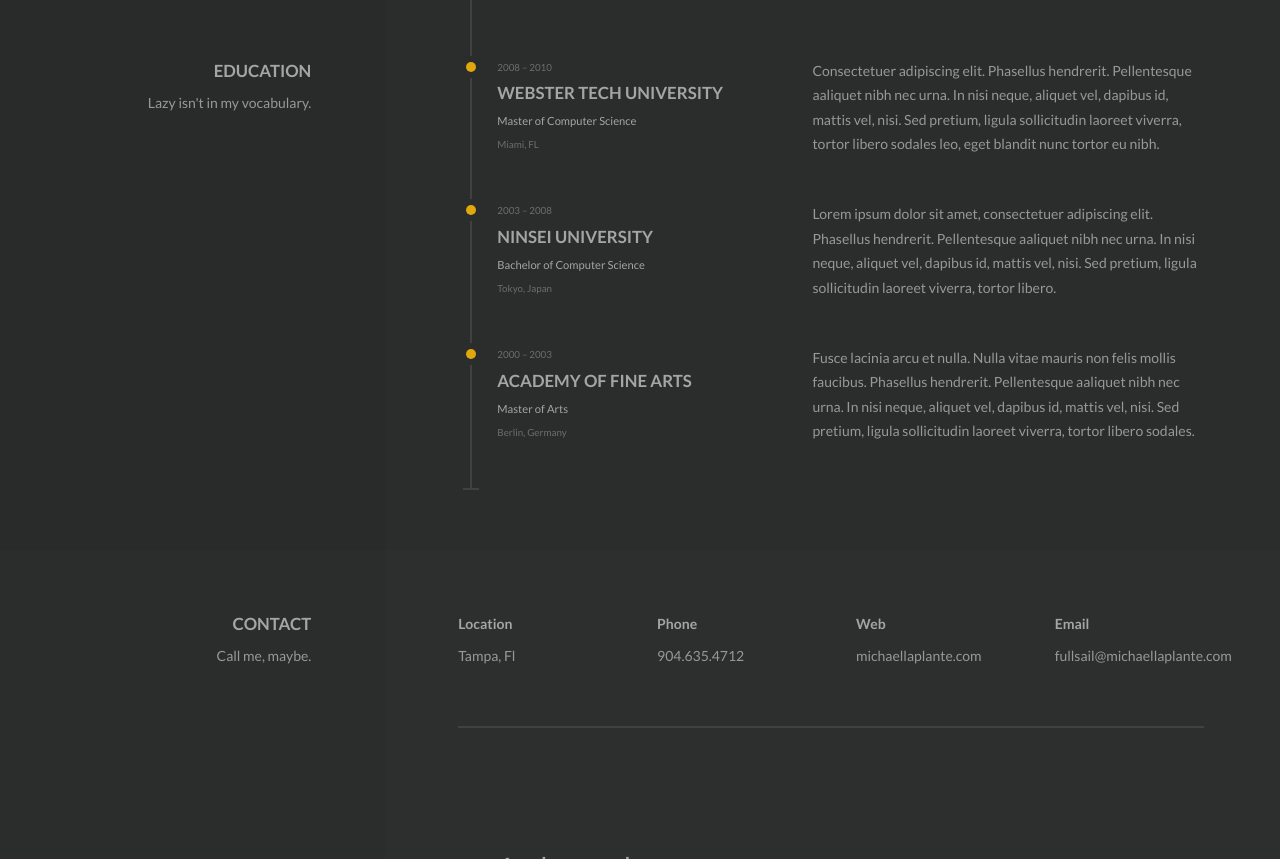
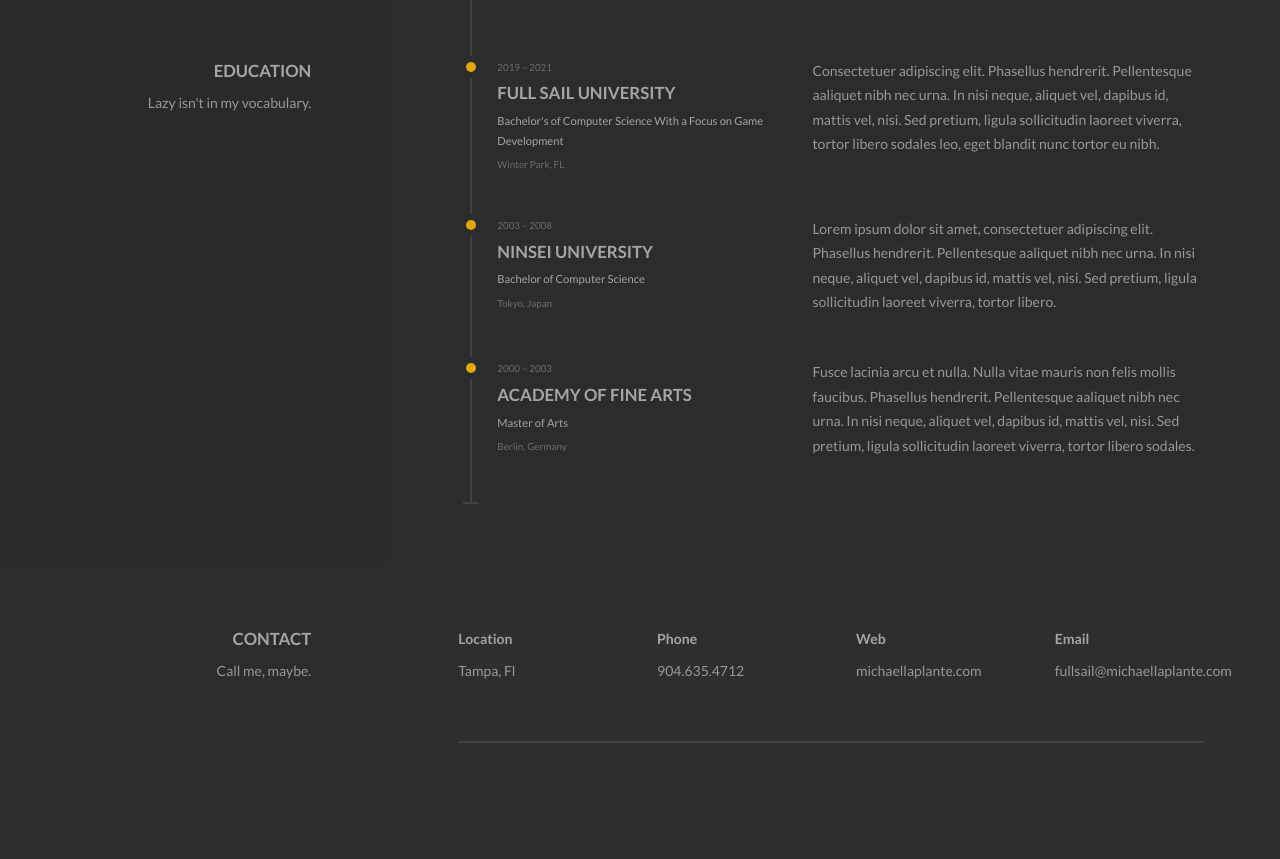
Before and after one commit to RTorres99/HOFResumeWebsite, a plain HTML site: page index.html in a window 1280 px wide. Shown: the part 2752-3611 px from the top of the page. Drawn offline with Linux system fonts and the light colour scheme.

Commit message:
Change university information

```diff
--- a/index.html
+++ b/index.html
@@ -720,16 +720,16 @@
                                             <div class="o-grid">
                                                 <div class="o-grid__col-md-5">
                                                     <div class="c-work__timeframe">
-                                                        2008 &ndash; 2010
+                                                         2019 &ndash; 2021
                                                     </div>
                                                     <h3 class="c-work__heading">
-                                                        Webster Tech University
+                                                        Full Sail University
                                                     </h3>
                                                     <h4 class="c-work__title">
-                                                        Master of Computer Science
+                                                        Bachelor's of Computer Science With a Focus on Game Development
                                                     </h4>
                                                     <div class="c-work__location">
-                                                        Miami, FL
+                                                        Winter Park, FL
                                                     </div>
                                                 </div>
                                                 <div class="o-grid__col-md-7">
```
